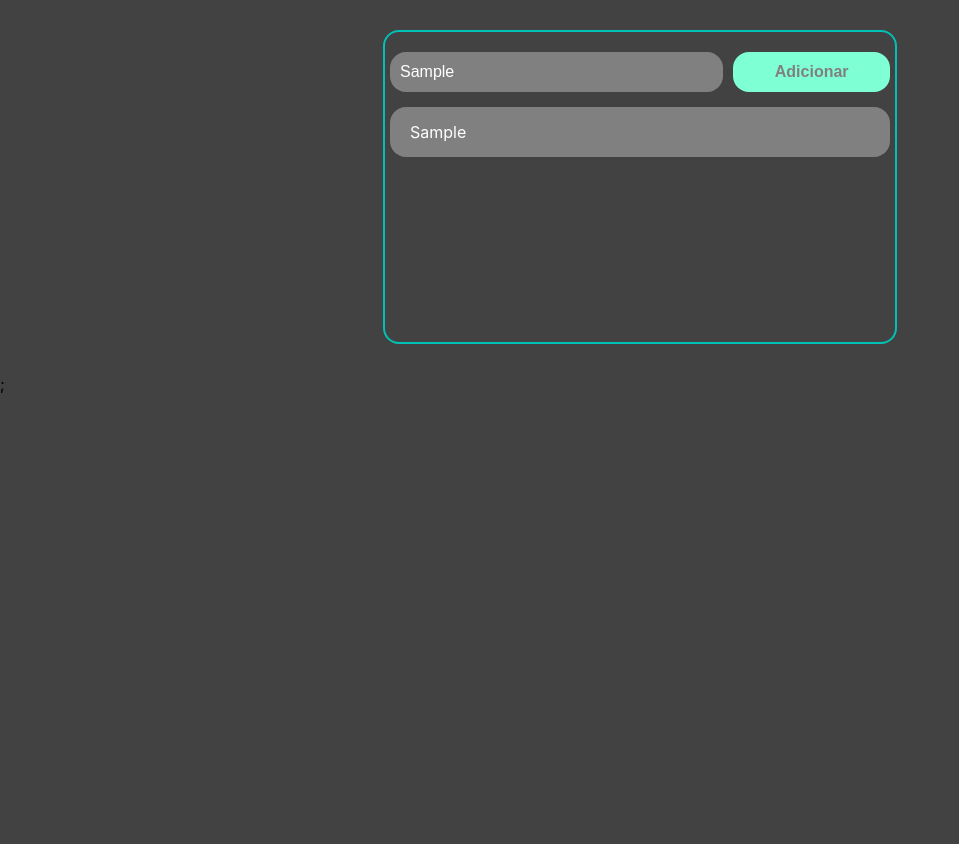
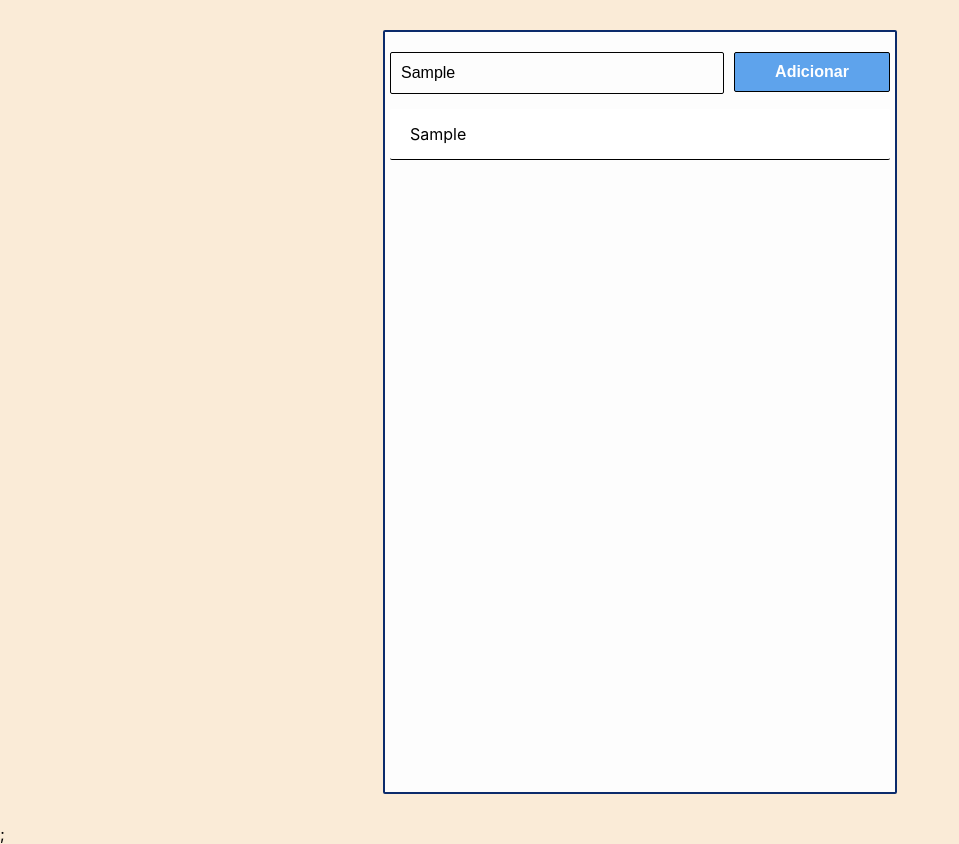
Before and after one commit to josevansantos/todo-react, a React (Create React App) app: page / in a window 1280 px wide. Both pictures are taken after typing "Sample" into the empty fields and a click on the button "Adicionar". Shown: the whole page, without its empty margins (0-959 px from the left). Before the commit the page ends 800 px from the top, so only its background shows below. Built offline with nearby package versions, Linux system fonts and the light colour scheme.

Commit message:
style: adding color palette

```diff
--- a/src/App.css
+++ b/src/App.css
@@ -2,9 +2,10 @@
   max-width: 500px;
   margin: 30px auto;
   overflow: auto;
-  min-height: 300px;
-  border: 2px solid #00c1b5;
-  border-radius: 1em;
+  min-height: 750px;
+  border: 2px solid #0b2b6b;
+  border-radius: 2px;
   color: white;
   padding: 5px;
+  background-color: #fdfdfd;
 }
--- a/src/components/AddTask.css
+++ b/src/components/AddTask.css
@@ -7,11 +7,11 @@
 .add-task-input {
     height: 40px;
     padding: 0 10px;
-    border-radius: 1em;
-    border: none;
+    border-radius: 2px;
+    border: 0.5px solid black;
     flex: 2;
-    background-color: gray;
-    color: white;
+    background-color: #fdfdfd;
+    color: black;
     font-size: 1em;
 }
 
--- a/src/components/Button.css
+++ b/src/components/Button.css
@@ -1,12 +1,12 @@
 .button {
-    background-color: aquamarine;
+    background-color: #5ea3ec;
     height: 40px;
     padding: 0 10px;
-    border-radius: 1em;
+    border-radius: 2px;
     width: 100%;
     font-size: 1em;
-    color: gray;
+    color: white;
     font-weight: bold;
     cursor: pointer;
-    border: none;
+    border: 0.5px solid black;
 }
--- a/src/components/Task.css
+++ b/src/components/Task.css
@@ -1,11 +1,12 @@
 .task-container {
-    background-color: gray;
+    background-color: #fff;
     margin: 8px 0;
     padding: 15px 20px;
     display: flex;
     justify-content: space-between;
-    border-radius: 1em;
-    color: white;
+    border-radius: 2px;
+    color: black;
+    border-bottom: 0.8px solid black;
 }
 
 .task-title {
--- a/src/components/Task.js
+++ b/src/components/Task.js
@@ -4,12 +4,21 @@ import './Task.css';
 
 const Task = ({ task, handleTaskClick }) => {
   return (
-    <div
-      className="task-container"
-      style={task.completed ? { borderLeft: '6px solid aquamarine' } : {}}
-    >
-      <div className="task-title" onClick={() => handleTaskClick(task.id)}>
-        {task.title}
+    <div>
+      <div
+        className="task-container"
+        style={
+          task.completed
+            ? {
+                borderLeft: '6px solid aquamarine',
+                textDecoration: 'line-through',
+              }
+            : {}
+        }
+      >
+        <div className="task-title" onClick={() => handleTaskClick(task.id)}>
+          {task.title}
+        </div>
       </div>
     </div>
   );
--- a/src/index.css
+++ b/src/index.css
@@ -5,7 +5,7 @@ body {
     sans-serif;
   -webkit-font-smoothing: antialiased;
   -moz-osx-font-smoothing: grayscale;
-  background-color: #434242;
+  background-color: #FAEBD7;
 }
 
 code {
```
